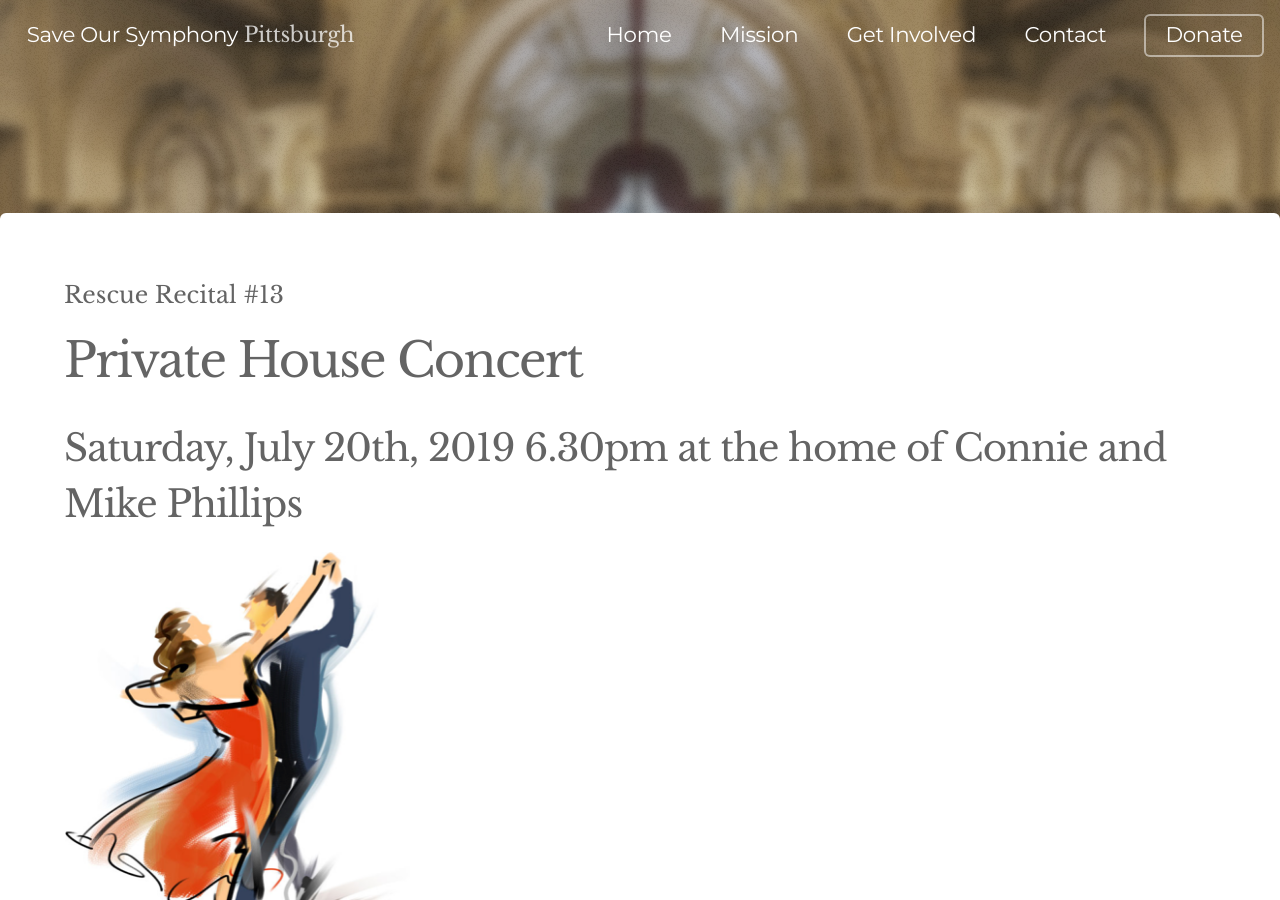
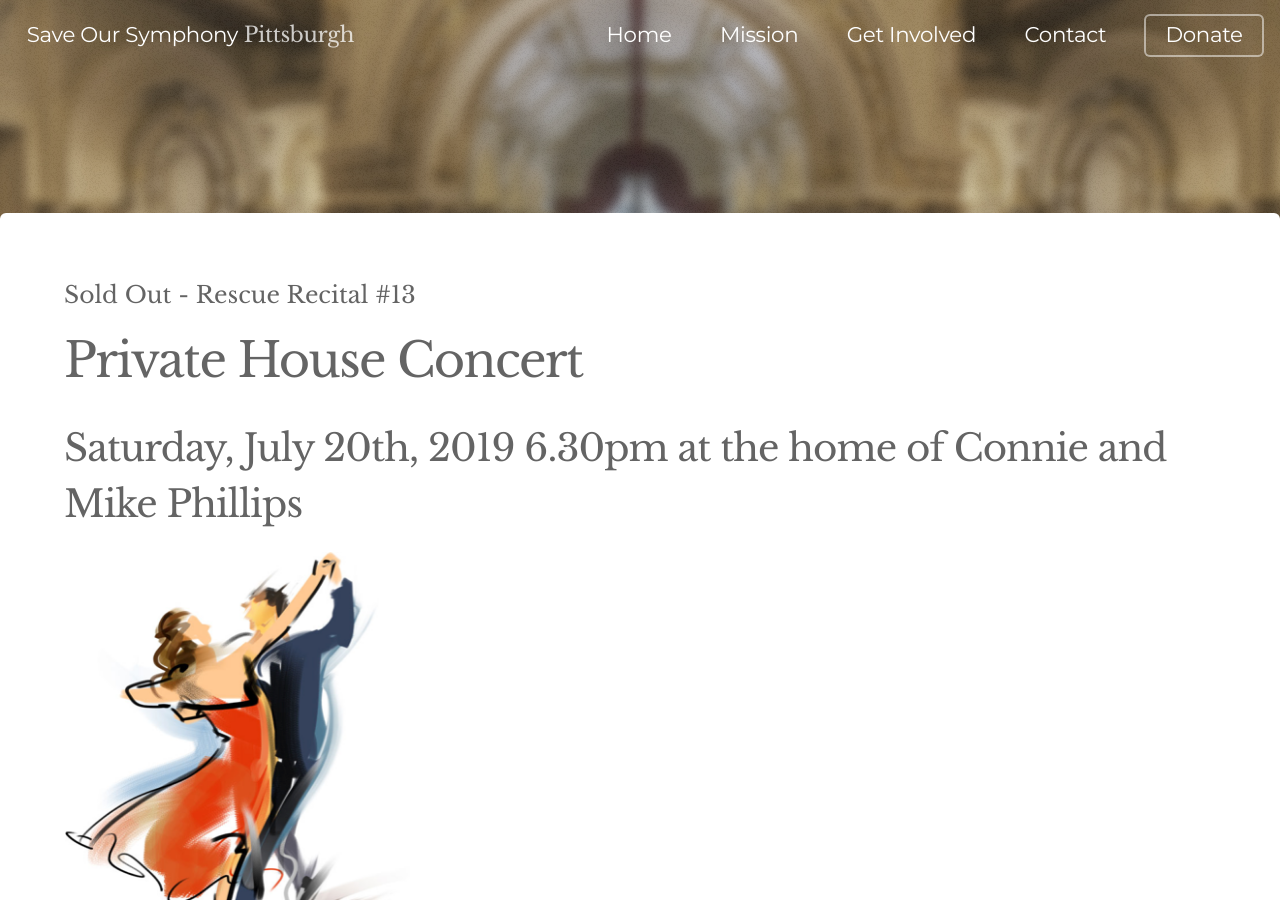
Before and after one commit to daraghbyrne/sospittsburgh, a Jekyll site: the page built from _posts/2019-07-20-rescue-recital-number-13-private-house-concert.markdown, in a window 1280 px wide and 900 px high. Built offline with Jekyll 4.4.1, drawn with Linux system fonts in a browser that asks for light colours; nearby versions of some CDN libraries.

Commit message:
Updated Rescue Recital Number 13 Private House Concert

```diff
--- a/_posts/2019-07-20-rescue-recital-number-13-private-house-concert.markdown
+++ b/_posts/2019-07-20-rescue-recital-number-13-private-house-concert.markdown
@@ -8,7 +8,7 @@ description: Sold Out - A private concert featuring a piano trio with Rodrigo Oj
   and musicians of the Pittsburgh Symphony Orchestra.
 ---
 
-#### Rescue Recital  #13
+#### Sold Out - Rescue Recital  #13
 
 ## Private House Concert
 
```
